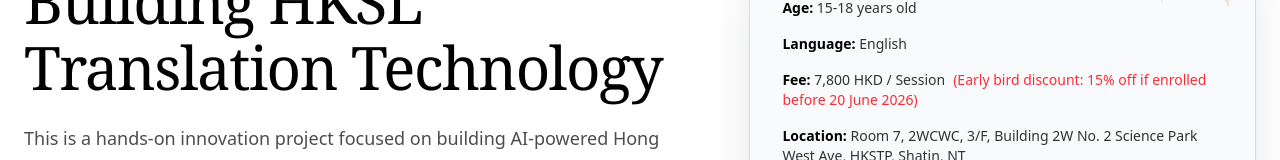
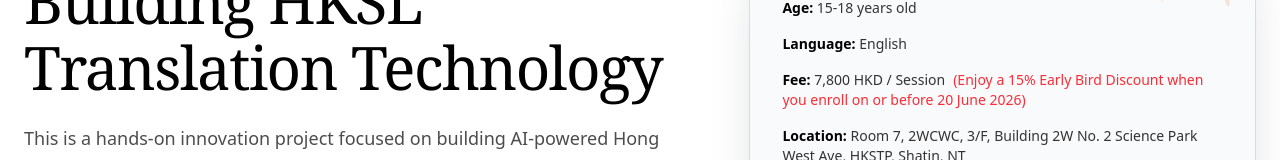
Before and after one commit to mylifenetwork/70b-sapiens-nova, a Next.js app: page /programs in a window 1280 px wide. Shown: the part 292-452 px from the top of the page. Built offline with nearby package versions, Linux system fonts and the light colour scheme; a web font is replaced by a local one.

Commit message:
Change early bird description

```diff
--- a/app/programs/page.tsx
+++ b/app/programs/page.tsx
@@ -192,7 +192,7 @@
               <p><span className="font-semibold text-black">Language:</span> English</p>
               <p>
                 <span className="font-semibold text-black">Fee:</span> 7,800 HKD / Session
-                <span className="ml-2 text-red-500">(Early bird discount: 15% off if enrolled before 20 June 2026)</span>
+                <span className="ml-2 text-red-500">(Enjoy a 15% Early Bird Discount when you enroll on or before 20 June 2026)</span>
               </p>
               <p><span className="font-semibold text-black">Location:</span> Room 7, 2WCWC, 3/F, Building 2W
 No. 2 Science Park West Ave, HKSTP, Shatin, NT</p>
--- a/app/programs/stem-ai-summer-school/page.tsx
+++ b/app/programs/stem-ai-summer-school/page.tsx
@@ -156,7 +156,7 @@
               <p><span className="font-semibold text-black">Language:</span> English</p>
               <p>
                 <span className="font-semibold text-black">Fee:</span> 7,800 HKD / Session
-                <span className="ml-2 text-red-500">(Early bird discount: 15% off if enrolled before 20 June 2026)</span>
+                <span className="ml-2 text-red-500">(Enjoy a 15% Early Bird Discount when you enroll on or before 20 June 2026)</span>
               </p>
               <p><span className="font-semibold text-black">Location:</span> Room 7, 2WCWC, 3/F, Building 2W
 No. 2 Science Park West Ave, HKSTP, Shatin, NT</p>
```
